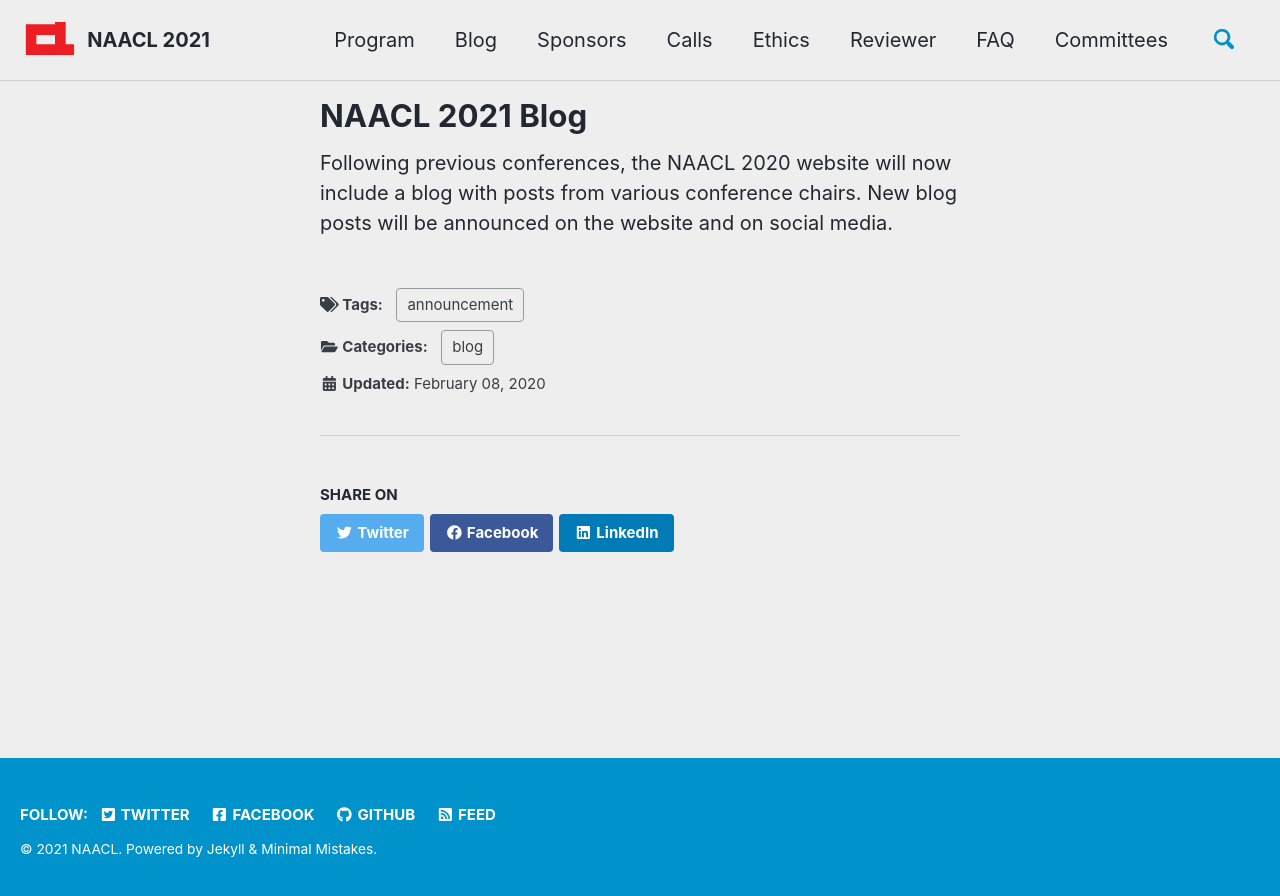
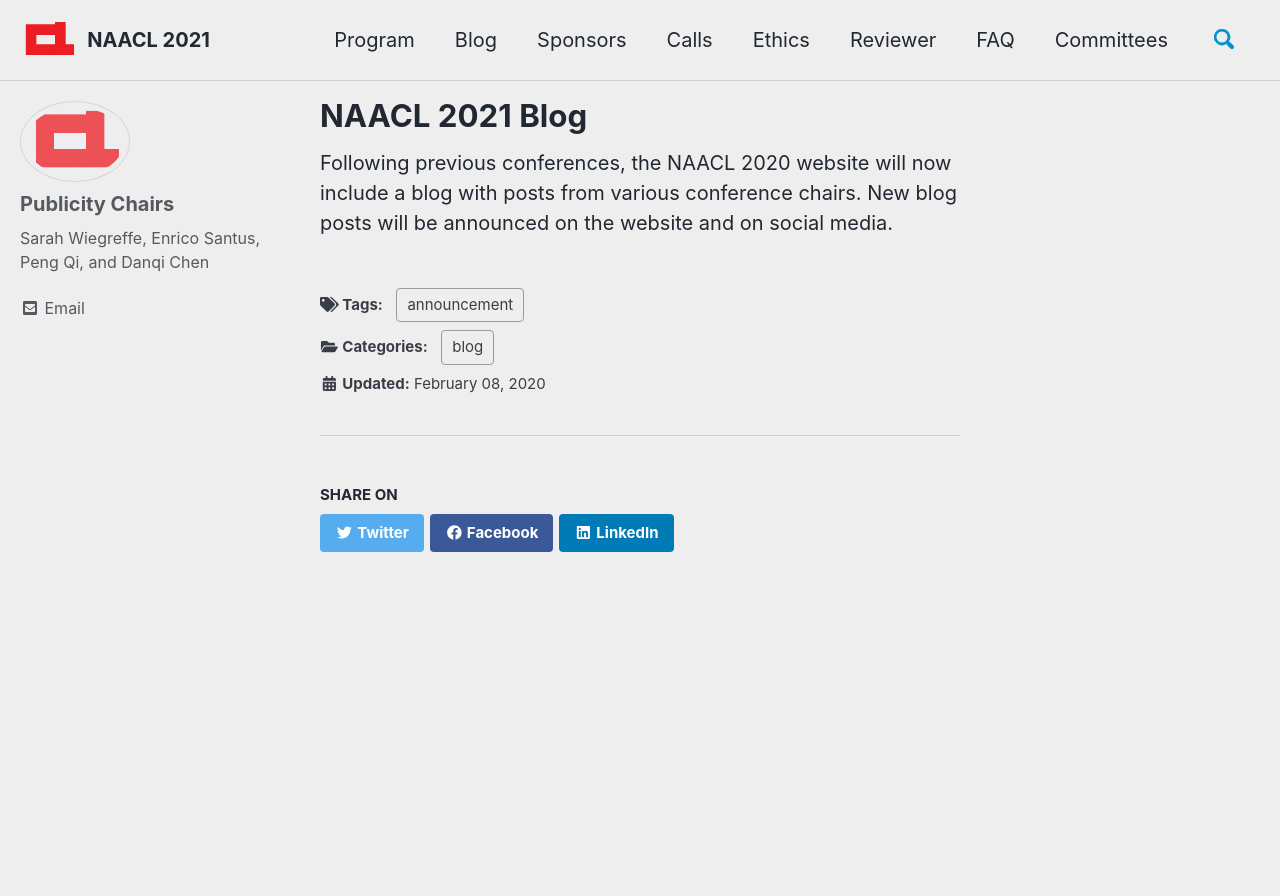
Before and after one commit to naacl-org/naacl-2021-website, a Jekyll site: the page built from _posts/2020-02-08-NAACL-2021-blog.md, in a window 1280 px wide and 900 px high. Shown: the top 896 px of the window. Built offline with Jekyll 4.4.1, drawn with Linux system fonts in a browser that asks for light colours; cached includes are drawn as plain includes; nearby versions of some CDN libraries; comment, search, counter and statistics services are not loaded.

Commit message:
Added authors to the blog post

```diff
--- a/_data/authors.yml
+++ b/_data/authors.yml
@@ -1 +1,13 @@
 # Authors: TODO: fill this in when publishing blogs.
+
+program-chairs:
+  name        : "Program Chairs"
+  email       : "naacl-2021-program-chairs@googlegroups.com"
+  bio         : "Anna Rumshisky, Luke Zettlemoyer, and Dilek Hakkani-Tur"
+  avatar      : "assets/images/logos/acl-logo.png"
+
+publicity-chairs:
+  name        : "Publicity Chairs"
+  email       : "naacl2021-publicity@googlegroups.com"
+  bio         : "Sarah Wiegreffe, Enrico Santus, Peng Qi, and Danqi Chen"
+  avatar      : "assets/images/logos/acl-logo.png"
--- a/_posts/2020-02-08-NAACL-2021-blog.md
+++ b/_posts/2020-02-08-NAACL-2021-blog.md
@@ -1,5 +1,7 @@
 ---
 title: "NAACL 2021 Blog"
+author: publicity-chairs
+author_profile: true
 tags:
   announcement
 categories:
```
Also changed, not shown: _pages/committees/organization.md (+2 -2 lines).
